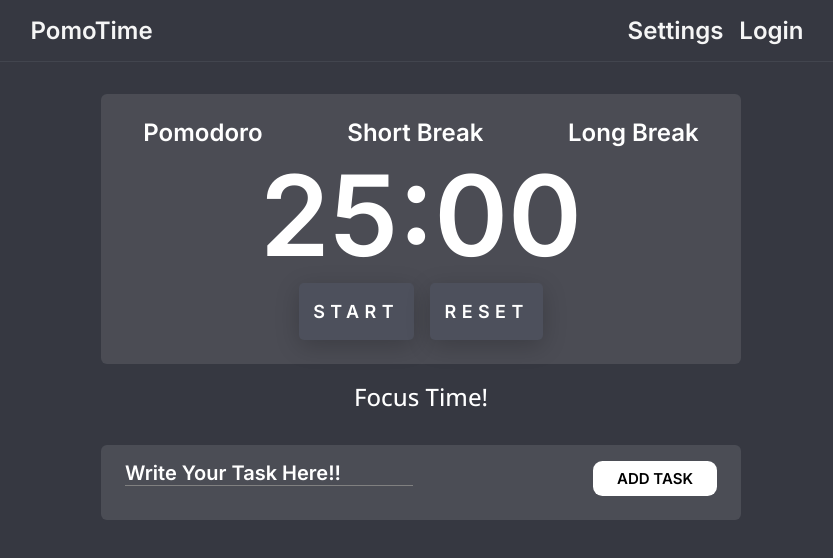
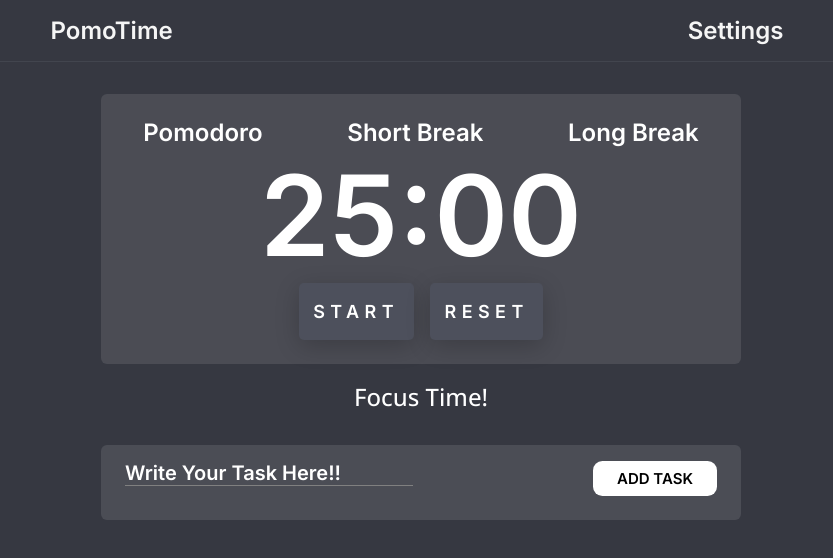
Before and after one commit to Neel2107/PomoTIme, a React (Vite) app: page / in a window 1280 px wide. Shown: the top 558 px of the page, without its empty margins (219-1052 px from the left). Built offline with nearby package versions, Linux system fonts and the light colour scheme.

Commit message:
changes in csss

```diff
--- a/src/Components/Navbar.jsx
+++ b/src/Components/Navbar.jsx
@@ -13,9 +13,9 @@ export const Navbar = () => {
           Settings
         </a>
 
-        <a className="right-buttons buttons" href="#">
+        {/* <a className="right-buttons buttons" href="#">
           Login
-        </a>
+        </a> */}
       </div>
     </div>
   );
```
